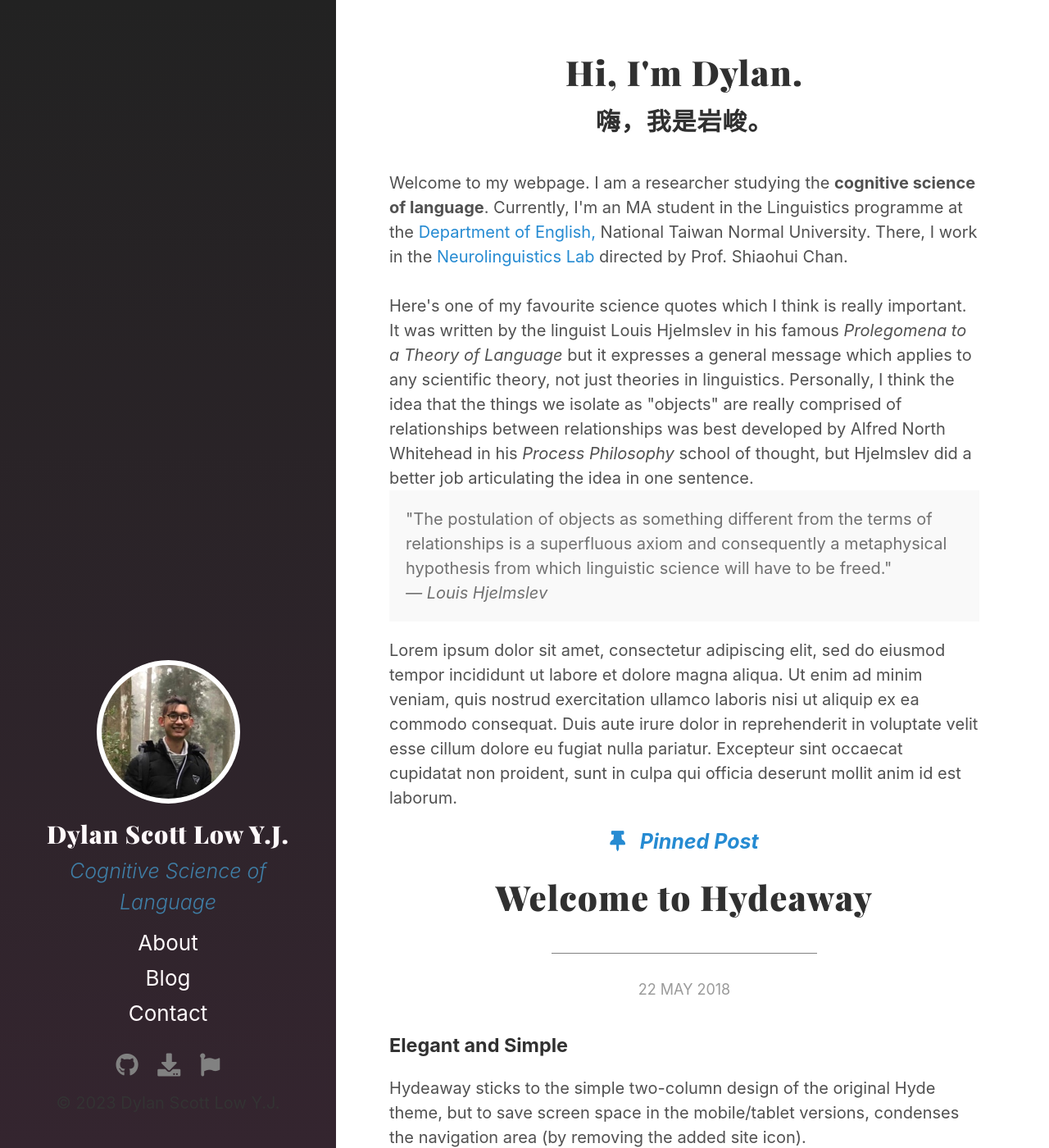
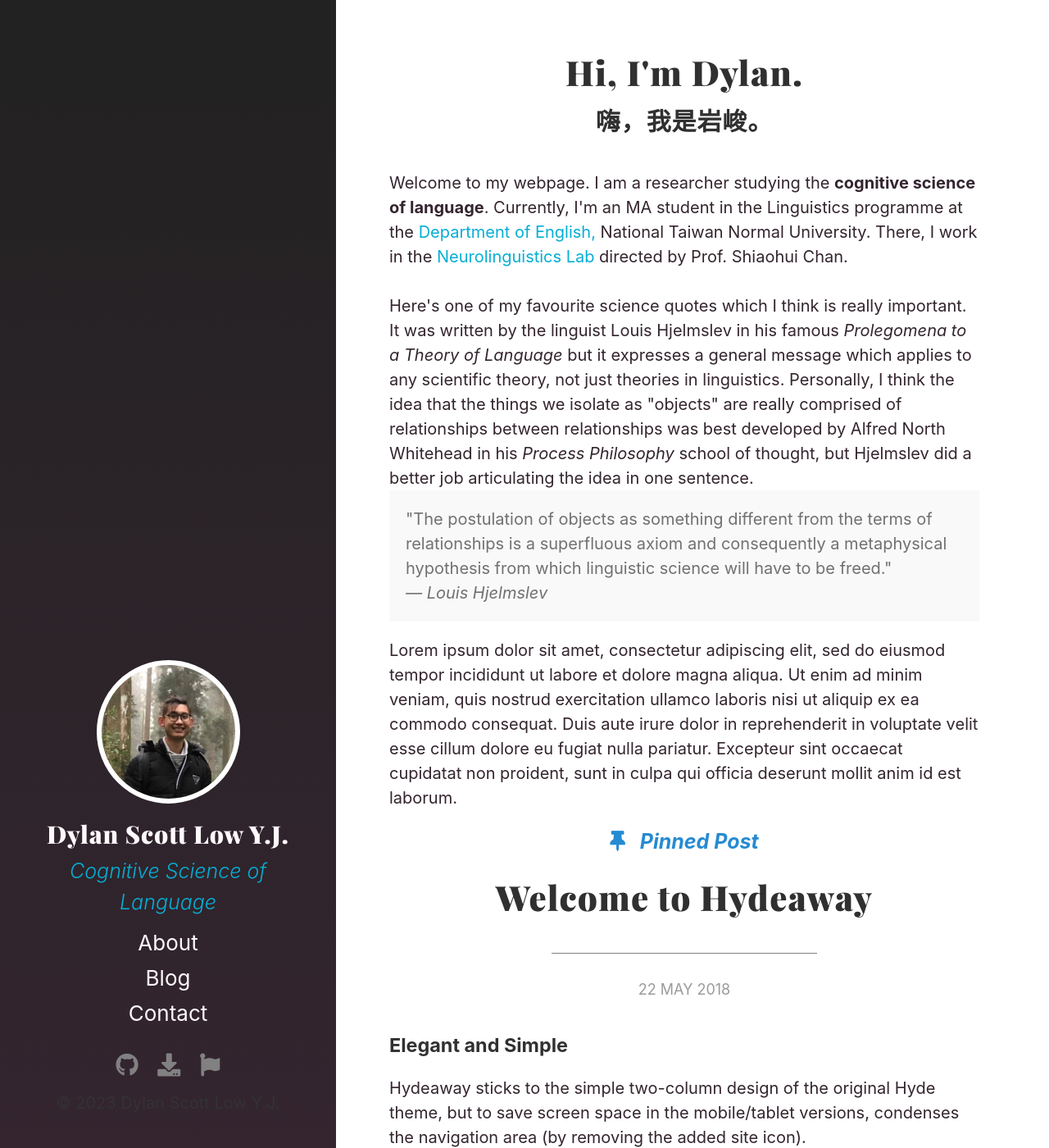
Before and after one commit to dylanscottlow/dylanscottlow.github.io, a Jekyll site: the page built from index.html, in a window 1280 px wide and 1400 px high. Shown: the whole window at 82% size. Built offline with Jekyll 4.4.1, drawn with Linux system fonts in a browser that asks for light colours; the list of posts is cut into pages by our own code.

Commit message:
Change some colours

```diff
--- a/_sass/_base.scss
+++ b/_sass/_base.scss
@@ -12,11 +12,12 @@ html {
 }
 
 body {
-  color: #515151;
+  color: $blackcoffee;
 }
 
+//hyperlinks
 a {
-  color: $blue-link;
+  color: $cerulean;
   text-decoration: none;
 }
 
@@ -38,8 +39,9 @@ p {
   margin-bottom: 1rem;
 }
 
+//tagline
 em a {
-  color: $blue !important;
+  color: $cerulean !important;
 }
 
 em a:hover {
--- a/_sass/_variables.scss
+++ b/_sass/_variables.scss
@@ -12,3 +12,4 @@ $blackcoffee: #34252F;
 $snow: #FFF9FB;
 $turquoise: #58FCEC;
 $kellygreen: #63C132;
+$cerulean: #06AED5;
```
